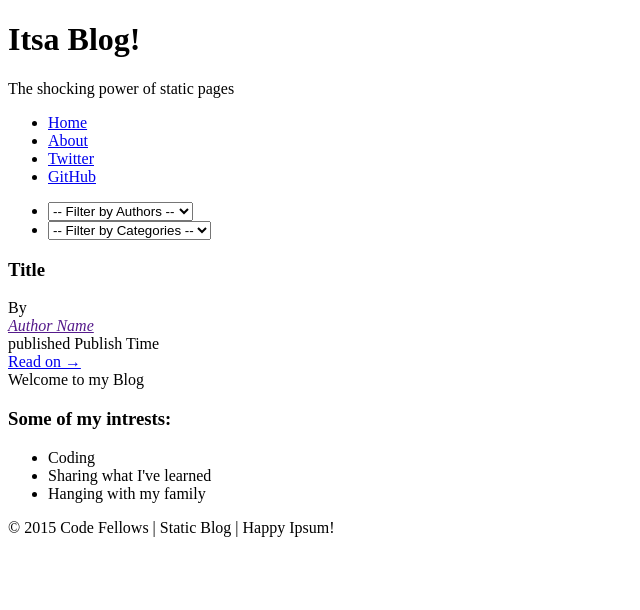
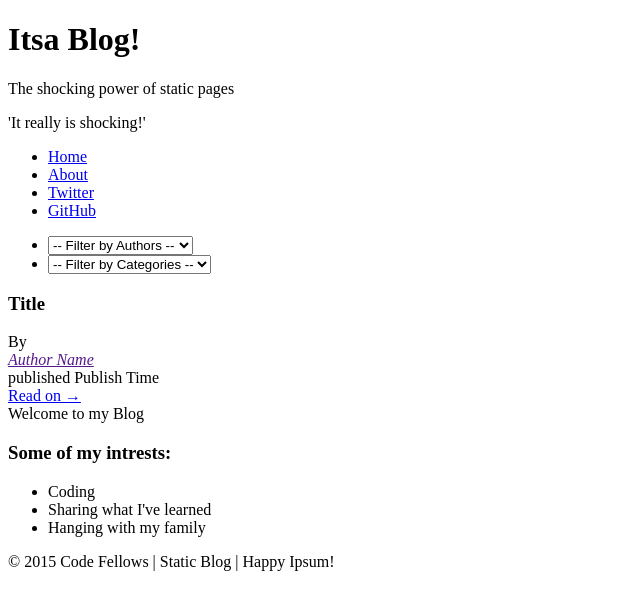
Before and after one commit to hnag409/blog-cf301, a plain HTML site: page sandbox/textDrive.html in a window 1280 px wide. Shown: the whole page, without its empty margins (0-640 px from the left). Drawn offline with nearby package versions, Linux system fonts and the light colour scheme.

Commit message:
sandboxed appending p tags to the DOM

```diff
--- a/sandbox/testDrive.js
+++ b/sandbox/testDrive.js
@@ -0,0 +1,3 @@
+var $newP = $("<p>'It really is shocking!'</p>");
+
+$('.site-header').append($newP);
--- a/sandbox/textDrive.html
+++ b/sandbox/textDrive.html
@@ -68,7 +68,7 @@
     <footer>
       &copy; 2015 Code Fellows | Static Blog | Happy Ipsum!
     </footer>
-
+    <script src="https://ajax.googleapis.com/ajax/libs/jquery/2.2.2/jquery.min.js"></script>
     <script src="testDrive.js"></script>
   </body>
 
```
